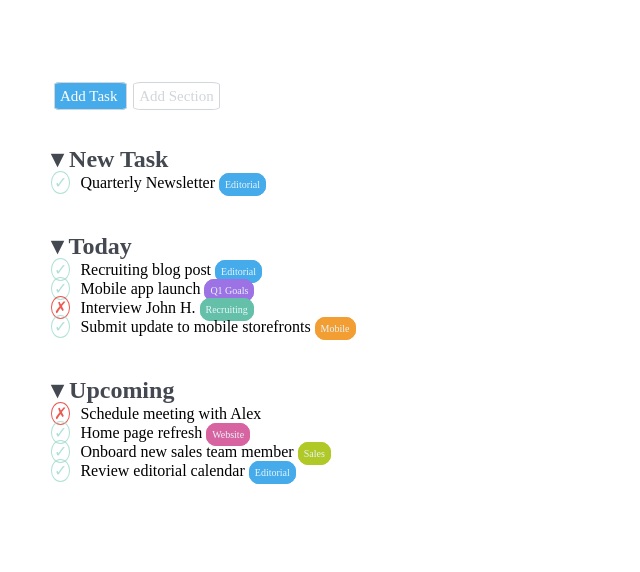
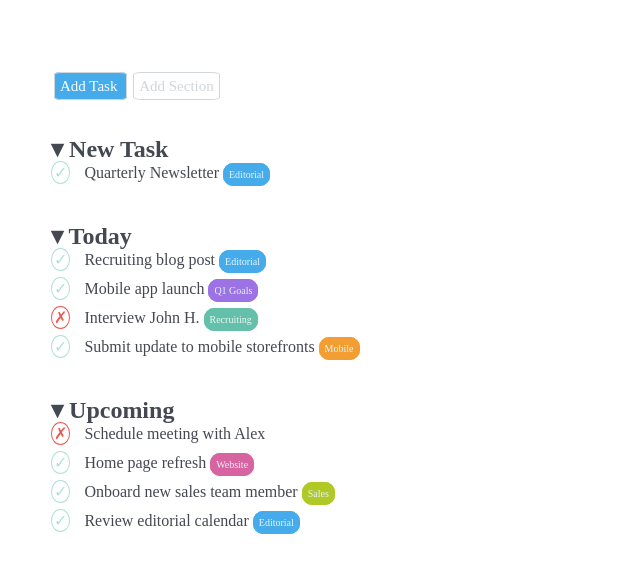
Before and after one commit to EnricoPiombini/html-css-toboolist, a plain HTML site: page index.html in a window 1280 px wide. Shown: the part 54-626 px from the top of the page, without its empty margins (0-640 px from the left). Drawn offline with Linux system fonts and the light colour scheme.

Commit message:
Esercizio completo

```diff
--- a/Css/style.css
+++ b/Css/style.css
@@ -6,7 +6,7 @@
 }
 header{
     height: 60px;
-    margin-bottom: 30px;
+    margin-bottom: 20px;
     border: 1px solid white;
 }
 .container{
@@ -14,7 +14,7 @@ header{
     margin-left: auto;
     margin-right: auto;
     padding: 50px;
-}
+    }
 
 .main-title{
     font-family:Verdana, Geneva, Tahoma, sans-serif;
@@ -39,9 +39,10 @@ header{
     background-color:#45ABEA ;
     color:#FFFFFF ;
 }
-h2{
+h2, .Toboolist{
     margin-top: 40px;
     color:#444851 ;
+    font-family:'Times New Roman', Times, serif;
 }
 
 .spunta-verde{
@@ -112,3 +113,6 @@ h2{
     color:#E7F5FC;
 
 }
+.list{
+    margin-bottom: 10px;
+}
--- a/index.html
+++ b/index.html
@@ -1,12 +1,14 @@
 <!DOCTYPE html>
 <html lang="en">
+
 <head>
   <meta charset="UTF-8">
   <meta http-equiv="X-UA-Compatible" content="IE=edge">
   <meta name="viewport" content="width=device-width, initial-scale=1.0">
   <link rel="stylesheet" href="Css/style.css">
-    <title>Document</title>
+  <title>Toboolist</title>
 </head>
+
 <body>
   <header>
     <img class="img-logo" src="img/Logo.png" alt="main-logo">
@@ -24,58 +26,64 @@
         </span>
       </div>
 
-   <div>
+      <div class="list">
         <h2>&blacktriangledown; New Task</h2>
-    <span class="spunta-verde">&check;</span>Quarterly Newsletter</span>
+        <span class="spunta-verde">&check;</span>
+        <span class="Toboolist">Quarterly Newsletter</span>
         <span class="blue-label">Editorial</span>
       </div>
 
-  <div>
+      <div class="list">
         <h2>&blacktriangledown; Today</h2>
-    <span class="spunta-verde">&check;</span>Recruiting blog post</span>
+        <span class="spunta-verde">&check;</span>
+        <span class="Toboolist">Recruiting blog post</span>
         <span class="blue-label">Editorial</span>
       </div>
 
-  <div>
-  <span class="spunta-verde">&check;</span>Mobile app launch</span>
+      <div class="list">
+        <span class="spunta-verde">&check;</span>
+        <span class="Toboolist">Mobile app launch</span>
         <span class="purple-label">Q1 Goals</span>
       </div>
 
-  <div>
-    <span class="spunta-rossa">&cross;</span>Interview John H.</span>
+      <div class="list">
+        <span class="spunta-rossa">&cross;</span>
+        <span class="Toboolist">Interview John H.</span>
         <span class="green-label">Recruiting</span>
       </div>
 
-    <div>
-      <span class="spunta-verde">&check;</span>Submit update to mobile storefronts</span>
+      <div class="list">
+        <span class="spunta-verde">&check;</span>
+        <span class="Toboolist">Submit update to mobile storefronts</span>
         <span class="orange-label">Mobile</span>
       </div>
 
-      <div>
+      <div class="list">
         <h2>&blacktriangledown; Upcoming</h2>
-        <span class="spunta-rossa">&cross;</span>Schedule meeting with Alex</span>
+        <span class="spunta-rossa">&cross;</span>
+        <span class="Toboolist">Schedule meeting with Alex</span>
       </div>
 
-      <div>
-        <span class="spunta-verde">&check;</span>Home page refresh</span>
+      <div class="list">
+        <span class="spunta-verde">&check;</span>
+        <span class="Toboolist"> Home page refresh</span>
         <span class="violet-label">Website</span>
       </div>
 
-        <div>
-          <span class="spunta-verde">&check;</span>Onboard new sales team member</span>
+      <div class="list">
+        <span class="spunta-verde">&check;</span>
+         <span class="Toboolist">Onboard new sales team member</span>
         <span class="lightgreen-label">Sales</span>
       </div>
 
-          <div>
-            <span class="spunta-verde">&check;</span>Review editorial calendar</span>
+      <div class="list">
+        <span class="spunta-verde">&check;</span>
+        <span class="Toboolist">Review editorial calendar</span>
         <span class="blue-label">Editorial</span>
       </div>
-
-
-
-
 
     </div>
   </main>
 </body>
+
 </html>
```
Lines whose indentation alone changed are shown as unchanged.
